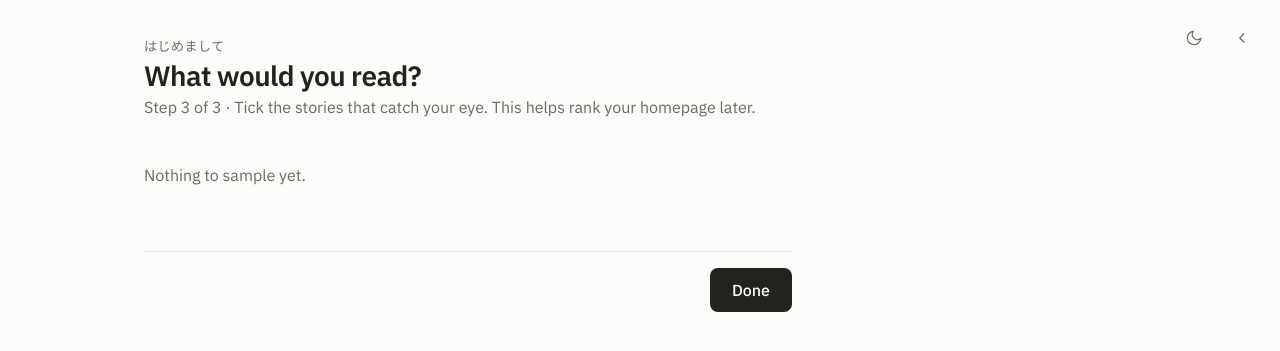
After one commit to DBvdHeijden/okaeri, a FastAPI app: template app/templates/onboarding_sample.html in a window 1280 px wide. The commit adds this page. Shown: the top 351 px of the page. Run offline with FastAPI, Linux system fonts and the light colour scheme; the template is opened without the code that fills it, so the values that code supplies are empty; some web fonts are replaced.

Commit message:
Three-step onboarding; theme toggle on every page
Onboarding asks for fields (topics) and formats, then shows matching
sources first, then offers a sample of stories to tick; ticked stories are
recorded as seed events. Interests are saved in settings.json. sample()
lives next to rank() in rank.py.

The theme toggle moves into base.html so it is on every page. Also puts
data-tab back on tab links so History aligns right again.

Co-Authored-By: Claude Opus 5.5 <noreply@anthropic.com>

```diff
--- a/app/server.py
+++ b/app/server.py
@@ -15,14 +15,15 @@ from fastapi.templating import Jinja2Templates
 from app import settings
 from app.fetch import Refresher
 from app.models import Article
-from app.rank import rank
-from app.sources import BY_ID, SOURCES, format_of, in_tab, source_format
+from app.rank import rank, sample
+from app.sources import BY_ID, FORMATS, SOURCES, TOPICS, format_of, in_tab, source_format, source_matches
 from app.store import Store, default_path, open_store
 
 log = logging.getLogger("okaeri")
 
 HERE = Path(__file__).parent
 PAGE_SIZE = 100  # app.js splits these into viewport-sized pages
+SAMPLE_SIZE = 20
 
 ALL = ("all", "All")  # always the first tab
 HISTORY = ("history", "History")  # always the last tab, aligned right
@@ -151,19 +152,76 @@ def favicon():
     return FileResponse(HERE / "static" / "favicon-32.png", media_type="image/png")
 
 
+# Onboarding, also the settings page: interests, then sources, then a sample of stories to seed ranking.
+
+def source_count(tag: str) -> int:
+    return sum(tag in s.tags for s in SOURCES)
+
+
 @app.get("/onboarding", response_class=HTMLResponse)
-def onboarding(request: Request):
-    groups = [(label, [s for s in SOURCES if source_format(s) == f]) for f, label in FORMAT_GROUPS.items()]
+def onboarding_interests(request: Request):
+    groups = [
+        ("Fields", "topics", [(t, t, source_count(t)) for t in sorted(TOPICS)]),
+        ("Formats", "formats", [(f, label, source_count(f)) for f, label in FORMAT_GROUPS.items()]),
+    ]
+    interests = settings.interests()
+    chosen = {*interests["formats"], *interests["topics"]}
+    return templates.TemplateResponse(request, "onboarding_interests.html", {"groups": groups, "chosen": chosen})
+
+
+@app.post("/onboarding")
+def onboarding_interests_submit(
+    formats: Annotated[list[str] | None, Form()] = None, topics: Annotated[list[str] | None, Form()] = None
+):
+    settings.set_interests([f for f in formats or [] if f in FORMATS], [t for t in topics or [] if t in TOPICS])
+    return RedirectResponse("/onboarding/sources", status_code=303)
+
+
+@app.get("/onboarding/sources", response_class=HTMLResponse)
+def onboarding_sources(request: Request):
+    interests = settings.interests()
+    matching = [s for s in SOURCES if source_matches(s, interests["formats"], interests["topics"])]
+    groups = [(label, [s for s in matching if source_format(s) == f]) for f, label in FORMAT_GROUPS.items()]
+    groups.append(("Other sources", [s for s in SOURCES if s not in matching]))
+    # First time through, everything that matches starts checked.
+    selected = settings.enabled_sources() or [s.id for s in matching]
     return templates.TemplateResponse(
-        request, "onboarding.html", {"groups": groups, "selected": settings.enabled_sources()}
+        request, "onboarding_sources.html", {"groups": [g for g in groups if g[1]], "selected": selected}
     )
 
 
-@app.post("/onboarding")
-def onboarding_submit(request: Request, sources: Annotated[list[str] | None, Form()] = None):
+@app.post("/onboarding/sources")
+def onboarding_sources_submit(request: Request, sources: Annotated[list[str] | None, Form()] = None):
     chosen = [i for i in sources or [] if i in BY_ID]
     settings.set_enabled_sources(chosen)
     log.info("selected %d sources", len(chosen))
     if refresher := getattr(request.app.state, "refresher", None):
         refresher.wake.set()
+    return RedirectResponse("/onboarding/sample", status_code=303)
+
+
+@app.get("/onboarding/sample", response_class=HTMLResponse)
+def onboarding_sample(request: Request):
+    selected = {i: BY_ID[i] for i in settings.enabled_sources() if i in BY_ID}
+    interests = settings.interests()
+    pool = [a for a in store().articles(selected) if in_tab(a, [*interests["formats"], *interests["topics"]])]
+    events = store().events()
+    seeded = {e.key for e in events if e.type == "seed"}
+    return templates.TemplateResponse(
+        request,
+        "onboarding_sample.html",
+        {
+            "articles": sample(rank(pool, events, settings.load()), SAMPLE_SIZE),
+            "seeded": seeded,
+            "pending": store().pending(selected),
+        },
+    )
+
+
+@app.post("/onboarding/sample")
+def onboarding_sample_submit(articles: Annotated[list[str] | None, Form()] = None):
+    seeded = {e.key for e in store().events() if e.type == "seed"}
+    for id in articles or []:
+        if (article := store().article(id, BY_ID)) and article.key not in seeded:
+            store().add_event("seed", article.key)
     return RedirectResponse("/", status_code=303)
--- a/app/static/app.js
+++ b/app/static/app.js
@@ -133,7 +133,7 @@
   if (form) {
     const count = form.querySelector("[data-selected-count]");
     const updateCount = () => {
-      const n = form.querySelectorAll('input[name="sources"]:checked').length;
+      const n = form.querySelectorAll(".check:checked").length;
       count.textContent = `${n} selected`;
     };
     form.addEventListener("change", updateCount);
@@ -141,7 +141,7 @@
 
     const search = document.querySelector("[data-source-search]");
     const noResults = form.querySelector("[data-no-results]");
-    search.addEventListener("input", () => {
+    search?.addEventListener("input", () => {
       const q = search.value.trim().toLowerCase();
       let any = false;
       for (const group of form.querySelectorAll("[data-group]")) {
--- a/app/static/style.css
+++ b/app/static/style.css
@@ -389,6 +389,9 @@ h1 {
 }
 
 .primary-btn {
+  display: inline-flex;
+  align-items: center;
+  text-decoration: none;
   min-height: 44px;
   padding: 0 22px;
   border: 0;
@@ -399,6 +402,20 @@ h1 {
   cursor: pointer;
 }
 .primary-btn:hover { opacity: 0.88; }
+
+/* A secondary action next to .primary-btn: quiet like the tabs until hovered. */
+.quiet-btn {
+  display: inline-flex;
+  align-items: center;
+  min-height: 44px;
+  padding: 0 16px;
+  border-radius: 8px;
+  color: var(--muted);
+  text-decoration: none;
+  font-size: 15px;
+}
+.quiet-btn:hover { color: var(--text); background: var(--chip); }
+.footer-actions { display: flex; align-items: center; gap: 8px; }
 
 @media (max-width: 480px) {
   .page { padding-top: 24px; }
--- a/app/templates/base.html
+++ b/app/templates/base.html
@@ -19,6 +19,12 @@
 <body>
   {% block aside %}{% endblock %}
   <main class="page">
+    <div class="top-actions">
+      <button type="button" class="icon-btn" data-theme-toggle aria-label="Toggle dark mode">
+        <svg width="18" height="18" viewBox="0 0 24 24" fill="none" stroke="currentColor" stroke-width="1.6" aria-hidden="true"><path d="M21 12.8A9 9 0 1 1 11.2 3a7 7 0 0 0 9.8 9.8z"/></svg>
+      </button>
+      {% block actions %}{% endblock %}
+    </div>
     {% block content %}{% endblock %}
   </main>
 </body>
--- /dev/null
+++ b/app/templates/onboarding_sample.html
@@ -0,0 +1,52 @@
+{% extends "base.html" %}
+{% block title %}Sample · okaeri{% endblock %}
+{% block head %}{% if pending and not articles %}<meta http-equiv="refresh" content="3">{% endif %}{% endblock %}
+{% block actions %}
+  <a class="icon-btn" href="/onboarding/sources" aria-label="Back to sources">
+    <svg width="18" height="18" viewBox="0 0 24 24" fill="none" stroke="currentColor" stroke-width="1.6" aria-hidden="true"><path d="M15 6l-6 6 6 6"/></svg>
+  </a>
+{% endblock %}
+{% block content %}
+<header class="masthead">
+  <div>
+    <p class="kicker" lang="ja">はじめまして</p>
+    <h1>What would you read?</h1>
+    <p class="date">Step 3 of 3 · Tick the stories that catch your eye. This helps rank your homepage later.</p>
+  </div>
+</header>
+
+{% if articles %}
+<form method="post" action="/onboarding/sample" data-onboarding>
+  <fieldset class="group">
+    <legend>A sample from your sources</legend>
+    <ul class="sources">
+      {% for a in articles %}
+      <li>
+        <label class="source">
+          <span class="source-text">
+            <span class="source-name">{{ a.title }}</span>
+            <span class="source-desc">{{ a.source }} · {{ format_of(a) }}</span>
+          </span>
+          <input type="checkbox" class="check" aria-label="{{ a.title }}" name="articles" value="{{ a.id }}" {% if a.key in seeded %}checked{% endif %}>
+        </label>
+      </li>
+      {% endfor %}
+    </ul>
+  </fieldset>
+
+  <div class="footer-bar">
+    <span data-selected-count aria-live="polite">0 selected</span>
+    <span class="footer-actions">
+      <a class="quiet-btn" href="/">Skip</a>
+      <button type="submit" class="primary-btn">Done</button>
+    </span>
+  </div>
+</form>
+{% else %}
+<p class="empty">{% if pending %}Fetching a first batch from your sources…{% else %}Nothing to sample yet.{% endif %}</p>
+<div class="footer-bar">
+  <span></span>
+  {% if pending %}<a class="quiet-btn" href="/">Skip</a>{% else %}<a class="primary-btn" href="/">Done</a>{% endif %}
+</div>
+{% endif %}
+{% endblock %}
--- a/settings.example.json
+++ b/settings.example.json
@@ -1,4 +1,8 @@
 {
+  "interests": {
+    "formats": [],
+    "topics": []
+  },
   "sources": {
     "enabled": []
   },
```
Also changed, not shown: app/rank.py (+11 -0 lines), app/settings.py (+10 -0 lines), app/sources.py (+8 -0 lines), app/templates/home.html (+4 -7 lines), app/templates/onboarding_interests.html (added, +42 -0 lines), app/templates/onboarding_sources.html (renamed from app/templates/onboarding.html, +7 -7 lines), tests/test_routes.py (+3 -3 lines), README.md.
